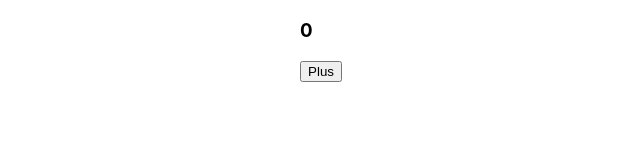
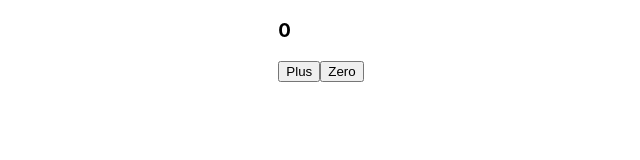
Before and after one commit to azzouz-ichrak/demo_react, a React (Create React App) app: page / in a window 1280 px wide. Shown: the top 160 px of the page, without its empty margins (319-959 px from the left). Built offline with nearby package versions, Linux system fonts and the light colour scheme.

Commit message:
Event handler is a function

```diff
--- a/src/App.js
+++ b/src/App.js
@@ -3,23 +3,20 @@ import { useState } from 'react';
 const App = () => {
   const [counter, setCounter] = useState(0)
 
-  // setTimeout(
-  //   () => setCounter(counter + 1),
-  //   1000
-  // )
-  const handleClick = () => {
-    console.log('clicked!!')
-  }
+  const increaseByOne = () => setCounter(counter + 1)
+  const setToZero = () => setCounter(0)
 
-  // console.log('rendering...', counter)
 
   return (
     <div>
       <h3>
         {counter}
       </h3>
-      <button onClick={() => setCounter(counter + 1)}>
+      <button onClick={increaseByOne}>
         Plus
+      </button>
+      <button onClick={setToZero}>
+        Zero
       </button>
     </div>
   )
```
